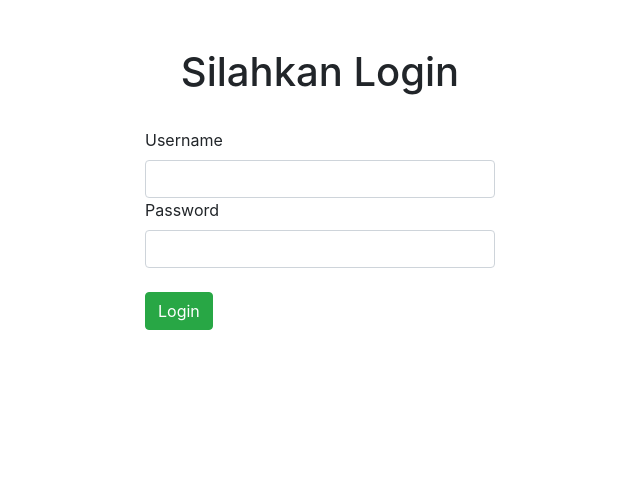
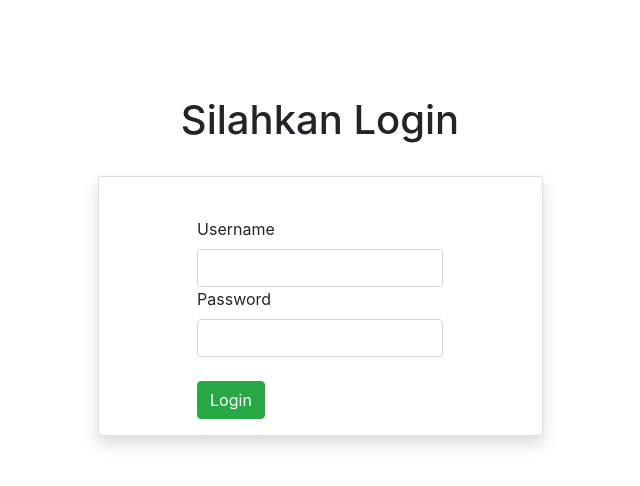
Before and after one commit to rony100801/sistem-informasi-sekolah, a PHP site: page /login.php in a window 1280 px wide. Shown: the top 486 px of the page, without its empty margins (320-960 px from the left). Run offline with PHP 8.4, Linux system fonts and the light colour scheme.

Commit message:
Menambahkan fitur login dan membuat sweetalert

```diff
--- a/login.php
+++ b/login.php
@@ -7,14 +7,21 @@ if (isset($_SESSION["login"])) {
 }
 if (isset($_POST["login"])) {
   $username = $_POST["username"];
-  $password = $_POST["password"];
+  $password = md5($_POST["password"]);
 
-  $row = mysqli_query($db, "SELECT * FROM user WHERE username = '$username' AND password = '$password'");
+  $row = mysqli_query($db, "SELECT * FROM tbl_admin WHERE username = '$username' AND password = '$password'");
+  // var_dump($row);
+  $data = mysqli_fetch_assoc($row);
   if (mysqli_num_rows($row) > 0) {
+    $_SESSION["level"] = $data["level"];
+    $_SESSION["username"] = $data["username"];
     $_SESSION["login"] = true;
+    $_SESSION["swal"] = true;
     header("Location: index.php");
     exit;
   }
+
+  $error = true;
 }
 ?>
 <!doctype html>
@@ -52,7 +59,17 @@ if (isset($_POST["login"])) {
 
 <body>
 
-  <div class="container">
+  <?php if (isset($error)) : ?>
+    <script>
+      Swal.fire({
+        icon: 'error',
+        title: 'Oops...',
+        text: 'Username / Password Salah!'
+      })
+    </script>
+  <?php endif; ?>
+
+  <div class="container pt-5">
     <div class="row mt-5">
       <div class="col text-center">
         <h1>Silahkan Login</h1>
@@ -60,20 +77,26 @@ if (isset($_POST["login"])) {
     </div>
     <form action="" method="post">
       <div class="row justify-content-center mt-4">
-        <div class="col-md-4">
+        <div class="col-md-5">
+          <div class="card py-3 shadow">
+            <div class="row justify-content-center mt-4">
+              <div class="col-md-7">
                 <label for="username">Username</label>
                 <input type="text" name="username" id="username" class="form-control">
               </div>
             </div>
             <div class="row justify-content-center">
-        <div class="col-md-4">
+              <div class="col-md-7">
                 <label for="password">Password</label>
                 <input type="password" name="password" id="password" class="form-control">
               </div>
             </div>
             <div class="row justify-content-center mt-4">
-        <div class="col-md-4">
+              <div class="col-md-7">
                 <button type="submit" name="login" class="btn btn-success">Login</button>
+              </div>
+            </div>
+          </div>
         </div>
       </div>
     </form>
--- a/waktu.php
+++ b/waktu.php
@@ -146,7 +146,8 @@ else {
 
             <td width="120" class="center">
               <a title="Ubah" class="btn btn-outline-info" href="?page=waktuUbah&id_waktu=<?= $data['id_waktu']; ?>"><i class="fas fa-edit"></i></a>
-              <a title="Hapus" class="btn btn-outline-danger" href="waktu_proses_hapus.php?id_waktu=<?= $data['id_waktu']; ?>" onclick="return confirm('Anda yakin ingin menghapus waktu <?= $data['hari']; ?>?');"><i class="fas fa-trash"></i></a>
+              <a title="Hapus" class="btn btn-outline-danger
+              " href="waktu_proses_hapus.php?id_waktu=<?= $data['id_waktu']; ?>" onclick="return confirm('Anda yakin ingin menghapus waktu <?= $data['hari']; ?>?');"><i class="fas fa-trash"></i></a>
             </td>
           </tr>
         <?php
```
Also changed, not shown: index.php (+29 -1 lines), foto/62bb86d69c3ee.jpg (added). Lines whose indentation alone changed are shown as unchanged.
